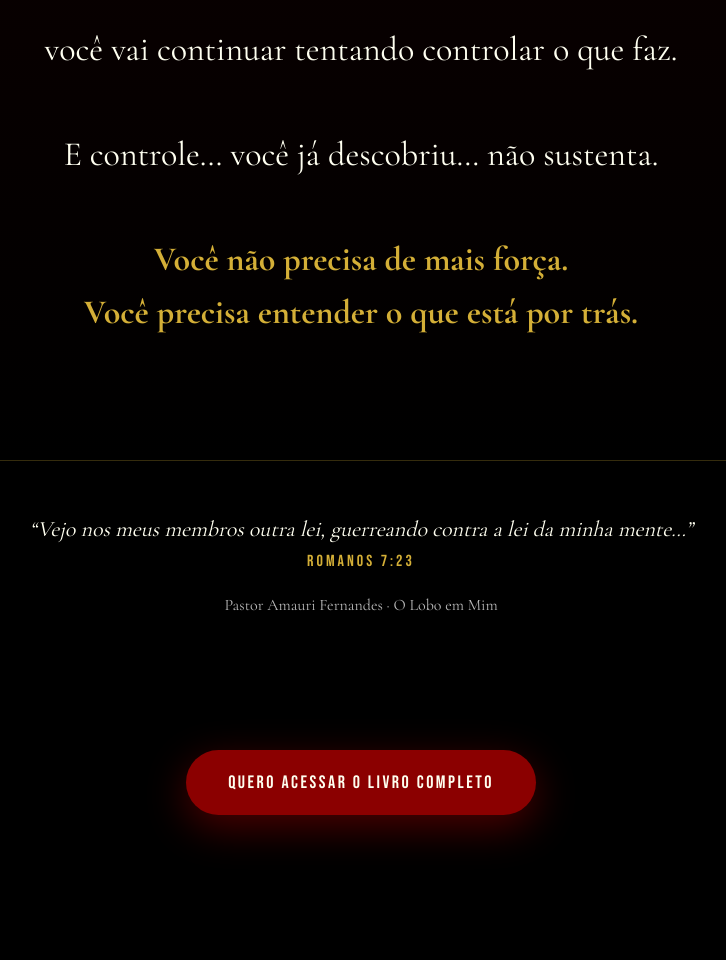
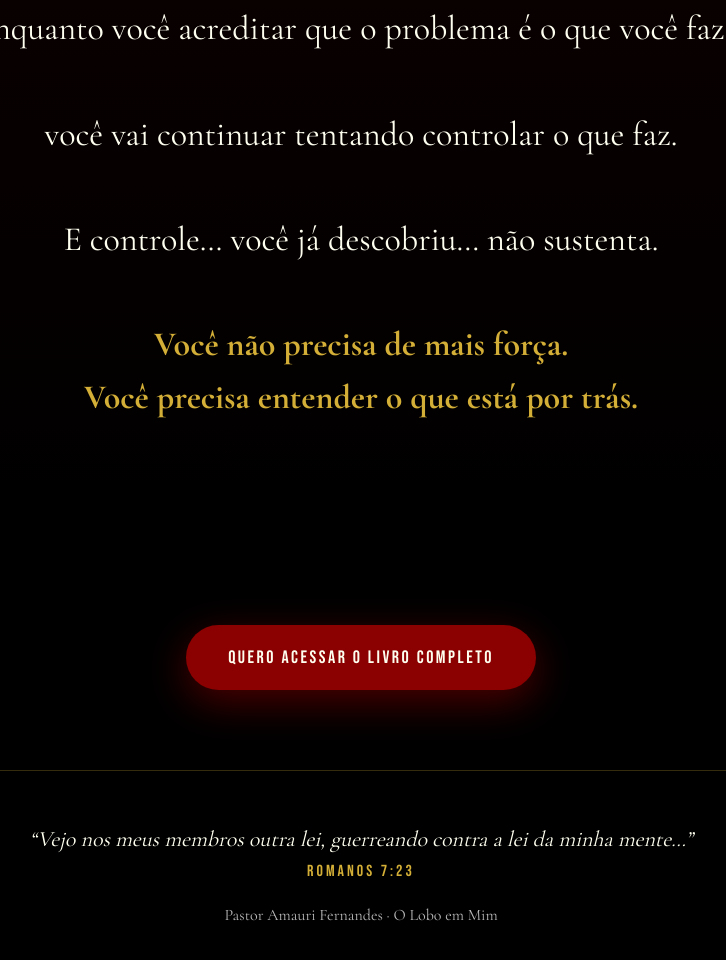
Before and after one commit to amaurifernandes5108/lobo-em-mim, a website: page index.html in a window 1280 px wide. Shown: the part 5133-6093 px from the top of the page, without its empty margins (279-1005 px from the left). Before the commit the page ends 6028 px from the top, so only its background shows below. Drawn offline with nearby package versions, Linux system fonts and the light colour scheme; a script that the page names is missing.

Commit message:
Reposicionar botões de compra Hotmart

```diff
--- a/index.html
+++ b/index.html
@@ -518,9 +518,12 @@ importHotmart();
       <a class="cta" href="Capitulo1_OLoboEmMim.pdf" download>
         QUERO ENTENDER O QUE DENTRO DE MIM QUER QUE ISSO CONTINUE
       </a>
+<br><br>
+<a href="https://go.hotmart.com/E105549950G" class="cta" target="_blank">
+  QUERO ACESSAR O LIVRO COMPLETO
+</a>
 
-      <!--
-      OPÇÃO COM FORMULÁRIO:
+<!-- OPÇÃO COM FORMULÁRIO:
       Use esta parte quando conectar com Brevo, Mailchimp ou outro serviço.
 
       <form class="lead-form" action="#" method="POST">
@@ -559,6 +562,13 @@ importHotmart();
 
 
 
+
+<section style="text-align:center;padding:80px 10%;background:#000;">
+  <a href="https://go.hotmart.com/E105549950G" class="cta" target="_blank">
+    QUERO ACESSAR O LIVRO COMPLETO
+  </a>
+</section>
+
 <footer>
     <p class="verse">
       “Vejo nos meus membros outra lei, guerreando contra a lei da minha mente…”
@@ -570,10 +580,6 @@ importHotmart();
 
 
 
-<section style="text-align:center;padding:80px 10%;background:#000;">
-  <a href="https://go.hotmart.com/E105549950G" class="cta" target="_blank">
-    QUERO ACESSAR O LIVRO COMPLETO
-  </a>
-</section>
+
 </body>
 </html>
```
